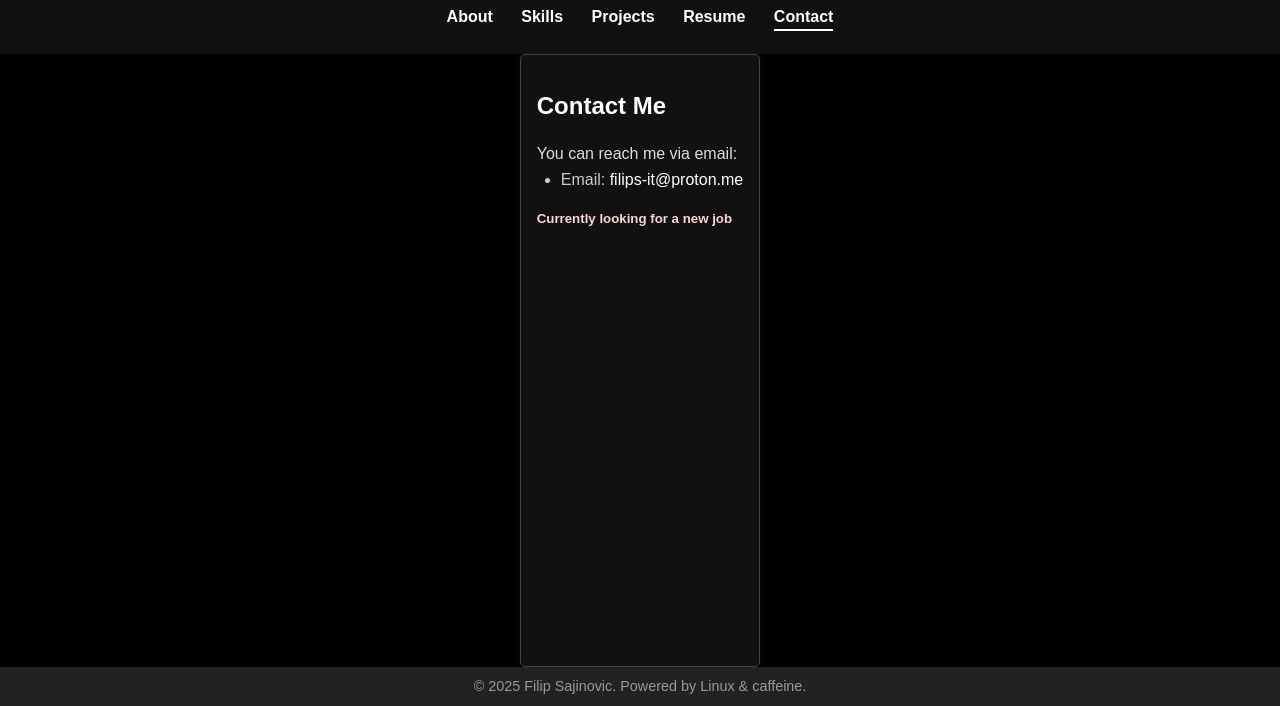
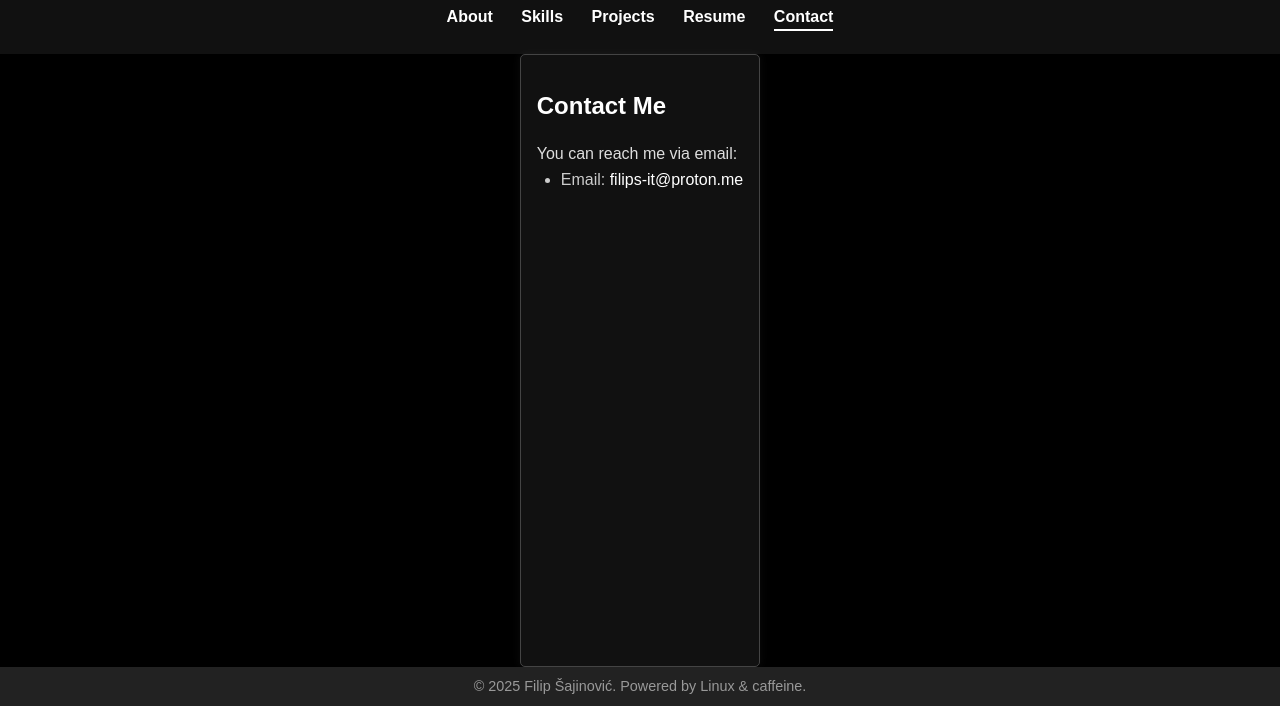
Before and after one commit to TempleISO/TempleISO.github.io, a plain HTML site: page contact.html in a window 1280 px wide. Shown: the part 94-800 px from the top of the page. Drawn offline with Linux system fonts and the light colour scheme.

Commit message:
quick-fix11

```diff
--- a/contact.html
+++ b/contact.html
@@ -35,11 +35,11 @@
       </ul>
     </section>
 
-    <h5 class="note_text", class="contact_bottom">Currently looking for a new job</h5>
+<!--    <h5 class="note_text", class="contact_bottom">Currently looking for a new job</h5> -->
   </main>
 
   <footer>
-    <p>© 2025 Filip Sajinovic. Powered by Linux & caffeine.</p>
+    <p>© 2025 Filip Šajinović. Powered by Linux & caffeine.</p>
   </footer>
 </body>
 </html>
```
Also changed, not shown: index.html (+1 -1 lines), projects.html (+1 -1 lines), resume.html (+2 -2 lines), skills.html (+2 -2 lines).
